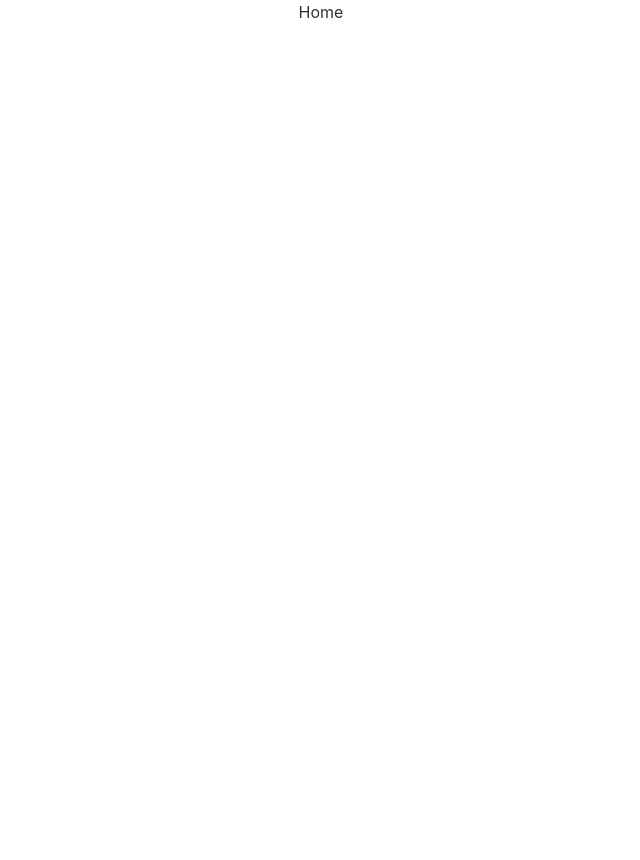
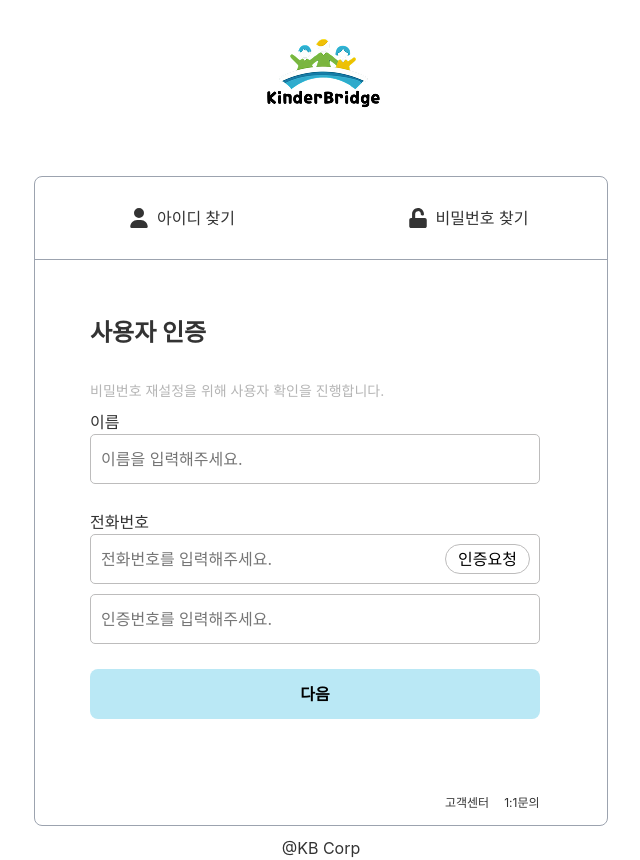
Before and after one commit to parkjimin0817/100toBack, a React (Vite) app in the folder front/: page /authenticationuser in a window 1280 px wide. Shown: the whole page, without its empty margins (319-959 px from the left). Before the commit the page ends 800 px from the top, so only its background shows below. Built offline with nearby package versions, Linux system fonts and the light colour scheme.

Commit message:
feat 비밀번호 찾기에 필요한 모든 페이지 fix 아동목록 컴포넌트 hover시 동작 추가

```diff
--- a/front/src/App.jsx
+++ b/front/src/App.jsx
@@ -9,6 +9,10 @@ import Layout from './components/Layout';
 import Home from './pages/Home';
 import SearchId from './pages/common/SearchId';
 import ChildrenList from './components/ChildrenList';
+import SearchFormNav from './components/Common/SearchFormNav';
+import SearchPassword from './pages/common/SearchPassword';
+import AuthenticationUser from './pages/common/AuthenticationUser';
+import ChangePassword from './pages/common/ChangePassword'
 
 
 function App() {
@@ -29,8 +33,12 @@ function App() {
           {/* Find ID Page */}
           <Route path="/" element={<SearchId />}></Route>
           {/* Find Password Page */}
-          <Route path="/findpwd" element={<Home />}></Route>
-          {/* Find Password Page */}
+          <Route path="/findpwd" element={<SearchPassword />}></Route>
+          {/* Find Password Page -처음으로 나오는 비밀번호 찾기 페이지*/}
+          <Route path="/authenticationuser" element={<AuthenticationUser />}></Route>
+          {/* authenticationuser -비밀번호 찾기 사용자인증 페이지  */}
+          <Route path="/changepwd" element={<ChangePassword />}></Route>
+          {/* Change Password Page - 비밀번호 재설정 페이지 */}
           <Route path="/list" element={<ChildrenList />}></Route>
           {/* 404 Not Found */}
           <Route path="*" element={<Home />}></Route>
--- a/front/src/components/ChildrenList.jsx
+++ b/front/src/components/ChildrenList.jsx
@@ -2,12 +2,14 @@ import React from 'react'
 import styled from 'styled-components'
 import Child from '../assets/Child.png'
 
+
 const ChildrenList = () => {
+
   return (
     <Container>
       <TitleLine>아동목록</TitleLine>
       <CardLine>
-        {/* 카드들은 배열로 받아서 map으로 쭉 받으면 될 듯 합니다. 일단 하드코딩! */}
+        {/* 카드들은 배열로 받아서 map으로 쭉 받으면 될 듯 합니다. 그리고 이름 부분도 일단 하드코딩! */}
         <Card>
           <PictureBox>
             <ChildPic src={Child} alt="아이사진" />
@@ -153,6 +155,10 @@ const PictureBox = styled.div`
   height: 160px;
   box-shadow: 0px 3px 5px 0px rgba(0, 0, 0, 0.25);
   border-radius: 5px;
+  &:hover{
+    border: solid 5px ${({theme}) => theme.colors.orange};
+    cursor: pointer;
+  }
 `
 
 const ChildPic = styled.img`
--- a/front/src/components/Common/SearchFormNav.jsx
+++ b/front/src/components/Common/SearchFormNav.jsx
@@ -7,17 +7,13 @@ const SearchFormNav = () => {
   return (
     <>
       <FormNav>
-        <Nav1>
+        <Nav1 onClick={() => navigator('/findid')}>
           <UserIcon />
           아이디 찾기
         </Nav1>
-        <Nav1>
+        <Nav1 onClick={() => navigator('/')}>
           <LockIcon />
           비밀번호 찾기
-        </Nav1>
-        <Nav1>
-          <EnrollIcon />
-          회원가입
         </Nav1>
       </FormNav>
     </>
@@ -43,6 +39,7 @@ const Nav1 = styled.li`
 
   &:hover {
     background-color: ${({ theme }) => theme.colors.lightblue};
+    cursor: pointer;
   }
 `;
 
--- /dev/null
+++ b/front/src/pages/common/AuthenticationUser.jsx
@@ -0,0 +1,154 @@
+import React from 'react'
+import Form from '../../components/Common/SearchFormNav'
+import { SearchIdForm } from '../../styles/Common/Container';
+import styled from 'styled-components'
+import CommonFind from '../../components/Common/CommonFind';
+import { useNavigate } from 'react-router-dom';
+
+const AuthenticationUser = () => {
+  const navigator = useNavigate();
+  return (
+  <Container>
+    <CommonFind></CommonFind>
+    <Contents>
+      <Form></Form>
+      <Title>사용자 인증</Title>
+      <Info>비밀번호 재설정을 위해 사용자 확인을 진행합니다.</Info>
+      <NameLine>
+        <Column>이름</Column>
+        <Input placeholder='이름을 입력해주세요.' />
+      </NameLine>
+      <PhoneLine>
+        <Column>전화번호</Column>
+        <PhoneRow>
+          <Input placeholder='전화번호를 입력해주세요.' />
+          <VerifyButton>인증요청</VerifyButton>
+        </PhoneRow>
+        <Input style={{ marginTop: '10px' }} placeholder='인증번호를 입력해주세요.' />
+      </PhoneLine>
+      <Button onClick={() => navigator('/changepwd')}>다음</Button>
+      <FooterLine>
+        <Foot style={{ marginLeft: '410px' }}>고객센터</Foot>
+        <Foot>1:1문의</Foot>
+      </FooterLine>
+    </Contents>
+    <div style={{ marginTop: '10px' }}>
+      <span>@KB Corp</span>
+    </div>
+  </Container>
+
+  )
+}
+
+export default AuthenticationUser
+
+const Container = styled.div`
+  display: flex;
+  flex-direction: column;
+  justify-content: center;
+  align-items: center;
+`
+
+const Contents = styled.div`
+  margin: 0 auto;
+  width: 574px;
+  height: 650px;
+  border-radius: ${({ theme }) => theme.borderRadius.lg};
+  border: 1px solid ${({ theme }) => theme.colors.gray[400]};
+`
+
+const Title = styled.div`
+  display: flex;
+  align-items: flex-start;
+  margin-left: 55px;
+  margin-top: 55px;
+  font-size: 24px;
+  font-weight: bold;
+  height: 65px;
+`
+
+const Info = styled.div`
+  display: flex;
+  align-items: flex-start;
+  margin-left: 55px;
+  font-size: 14px;
+  color: #B5B5B5;
+  height: 30px;
+`
+const NameLine = styled.div`
+  display: flex;
+  align-items: flex-start;
+  flex-direction: column;
+  margin-left: 55px;
+  height: 100px;
+`
+const Column = styled.div`
+
+`
+
+const Input = styled.input`
+  width: 450px;
+  padding-right: 100px;
+  height: 50px;
+  border: 0.8px solid #BDBCBC;
+  border-radius: 5px;
+  padding-left: 10px;
+`
+const PhoneRow = styled.div`
+  position: relative;
+  width: 450px;        /* Input과 동일한 너비 */
+`;
+
+ const VerifyButton = styled.button`
+   position: absolute;
+   top: 50%;
+   right: 10px;
+   transform: translateY(-50%);
+   background-color: white;
+   border: #BDBCBC solid 1px;
+   border-radius: 20px;
+   padding: 0 12px;
+   height: 30px;
+   font-size: 16px;
+   font-weight: normal;
+   cursor: pointer;
+ `;
+
+const PhoneLine = styled.div`
+  display: flex;
+  align-items: flex-start;
+  flex-direction: column;
+  margin-left: 55px;
+
+`
+
+const Button = styled.button`
+  display: flex;
+  align-items: center;
+  justify-content: center;
+  margin-left: 55px;
+  margin-top: 25px;
+  width: 450px;
+  height: 50px;
+  background-color: #BAE8F5;
+  border-radius: 8px;
+  font-weight: bold;
+
+  &:hover {
+    cursor: pointer;
+  }
+`
+
+const FooterLine = styled.div`
+  margin-top: 75px;
+  display: flex;
+  flex-direction: row;
+`
+
+const Foot = styled.div`
+  font-size: 12px;
+  margin-right: 15px;
+  &:hover{
+    cursor: pointer;
+  }
+`
--- /dev/null
+++ b/front/src/pages/common/ChangePassword.jsx
@@ -0,0 +1,124 @@
+import React from 'react'
+import Form from '../../components/Common/SearchFormNav'
+import { SearchIdForm } from '../../styles/Common/Container';
+import styled from 'styled-components'
+import CommonFind from '../../components/Common/CommonFind';
+import { useNavigate } from 'react-router-dom';
+
+
+const ChangePassword = () => {
+  const navigator = useNavigate();
+
+  return (
+  <Container>
+    <CommonFind></CommonFind>
+    <Contents>
+      <Form></Form>
+      <Title>비밀번호 재설정</Title>
+      <Info>비밀번호 재설정을 위해 사용자 확인을 진행합니다.</Info>
+      <PasswordLine>
+        <Column>비밀번호</Column>
+        <Input placeholder='비밀번호(8~32자)를 입력해주세요.' />
+        <Column>비밀번호 확인</Column>
+        <Input placeholder='비밀번호 재입력' />
+      </PasswordLine>
+      <Button onClick={() => navigator('/login')}>완료</Button>
+      <FooterLine>
+        <Foot style={{ marginLeft: '410px' }}>고객센터</Foot>
+        <Foot>1:1문의</Foot>
+      </FooterLine>
+    </Contents>
+    <div style={{ marginTop: '10px' }}>
+      <span>@KB Corp</span>
+    </div>
+  </Container>
+
+  )
+}
+
+export default ChangePassword
+
+const Container = styled.div`
+  display: flex;
+  flex-direction: column;
+  justify-content: center;
+  align-items: center;
+`
+
+const Contents = styled.div`
+  margin: 0 auto;
+  width: 574px;
+  height: 650px;
+  border-radius: ${({ theme }) => theme.borderRadius.lg};
+  border: 1px solid ${({ theme }) => theme.colors.gray[400]};
+`
+
+const Title = styled.div`
+  display: flex;
+  align-items: flex-start;
+  margin-left: 55px;
+  margin-top: 55px;
+  font-size: 24px;
+  font-weight: bold;
+  height: 65px;
+`
+
+const Info = styled.div`
+  display: flex;
+  align-items: flex-start;
+  margin-left: 55px;
+  font-size: 14px;
+  color: #B5B5B5;
+  height: 30px;
+`
+const PasswordLine = styled.div`
+  display: flex;
+  align-items: flex-start;
+  flex-direction: column;
+  margin-left: 55px;
+
+`
+const Column = styled.div`
+  margin-top: 20px;
+`
+
+const Input = styled.input`
+  width: 450px;
+  padding-right: 100px;
+  height: 50px;
+  border: 0.8px solid #BDBCBC;
+  border-radius: 5px;
+  padding-left: 10px;
+`
+
+
+const Button = styled.button`
+  display: flex;
+  align-items: center;
+  justify-content: center;
+  margin-left: 55px;
+  margin-top: 70px;
+  width: 450px;
+  height: 50px;
+  background-color: #BAE8F5;
+  border-radius: 8px;
+  font-weight: bold;
+
+  &:hover {
+    cursor: pointer;
+  }
+`
+
+const FooterLine = styled.div`
+  margin-top: 80px;
+  display: flex;
+  flex-direction: row;
+`
+
+const Foot = styled.div`
+  font-size: 12px;
+  margin-right: 15px;
+  &:hover{
+    cursor: pointer;
+  }
+`
--- a/front/src/pages/common/LoginPage.jsx
+++ b/front/src/pages/common/LoginPage.jsx
@@ -2,9 +2,12 @@ import React, { useState } from 'react';
 import styled from 'styled-components';
 import Logo from '../../assets/img/logo.png';
 import CommonFind from '../../components/Common/CommonFind';
+import { useNavigate } from 'react-router-dom';
+
 
 const LoginPage = () => {
   const [checked, setChecked] = useState(false);
+  const navigator = useNavigate();
 
   return (
     <CommonFind>
@@ -27,7 +30,7 @@ const LoginPage = () => {
           <EtcLine>
             <Etc style={{ marginRight: '140px' }}>회원가입</Etc>
             <Etc>아이디찾기</Etc>
-            <Etc>비밀번호찾기</Etc>
+            <Etc onClick={() => navigator('/findpwd')}>비밀번호찾기</Etc>
           </EtcLine>
         </form>
       </Wrapper>
--- /dev/null
+++ b/front/src/pages/common/SearchPassword.jsx
@@ -0,0 +1,109 @@
+import React from 'react'
+import Form from '../../components/Common/SearchFormNav'
+import { SearchIdForm } from '../../styles/Common/Container';
+import styled from 'styled-components'
+import CommonFind from '../../components/Common/CommonFind';
+import { useNavigate } from 'react-router-dom';
+
+const SearchPassword = () => {
+  const navigator = useNavigate();
+  return (
+  <Container>
+    <CommonFind></CommonFind>
+    <Contents>
+      <Form></Form>
+      <Title>비밀번호 찾기</Title>
+      <Info>비밀번호 재설정을 위해 사용자 확인을 진행합니다.</Info>
+      <Input placeholder='아이디를 입력해주세요.' />
+      <Button onClick={() => navigator('/authenticationuser')}>다음</Button>
+      <FooterLine>
+        <Foot style={{ marginLeft: '410px' }}>고객센터</Foot>
+        <Foot>1:1문의</Foot>
+      </FooterLine>
+    </Contents>
+    <div style={{ marginTop: '10px' }}>
+      <span>@KB Corp</span>
+    </div>
+  </Container>
+
+  )
+}
+
+export default SearchPassword
+
+const Container = styled.div`
+  display: flex;
+  flex-direction: column;
+  justify-content: center;
+  align-items: center;
+`
+
+const Contents = styled.div`
+  margin: 0 auto;
+  width: 574px;
+  height: 533px;
+  border-radius: ${({ theme }) => theme.borderRadius.lg};
+  border: 1px solid ${({ theme }) => theme.colors.gray[400]};
+`
+
+const Title = styled.div`
+  display: flex;
+  align-items: flex-start;
+  margin-left: 55px;
+  margin-top: 55px;
+  font-size: 24px;
+  font-weight: bold;
+  height: 65px;
+`
+
+const Info = styled.div`
+  display: flex;
+  align-items: flex-start;
+  margin-left: 55px;
+  font-size: 14px;
+  color: #B5B5B5;
+  height: 30px;
+`
+
+const Input = styled.input`
+  display: flex;
+  align-items: flex-start;
+  margin-left: 55px;
+  margin-top: 15px;
+  width: 450px;
+  height: 50px;
+  border: 0.8px solid #BDBCBC;
+  border-radius: 5px;
+  padding-left: 10px;
+`
+
+const Button = styled.button`
+  display: flex;
+  align-items: center;
+  justify-content: center;
+  margin-left: 55px;
+  margin-top: 15px;
+  width: 450px;
+  height: 50px;
+  background-color: #BAE8F5;
+  border-radius: 8px;
+  font-weight: bold;
+
+  &:hover {
+    cursor: pointer;
+  }
+`
+
+const FooterLine = styled.div`
+  margin-top: 130px;
+  display: flex;
+  flex-direction: row;
+`
+
+const Foot = styled.div`
+  font-size: 12px;
+  margin-right: 15px;
+  &:hover{
+    cursor: pointer;
+  }
+`
```
